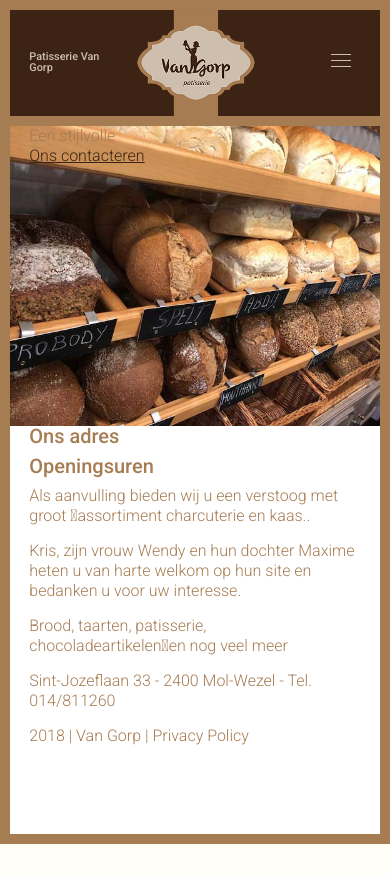
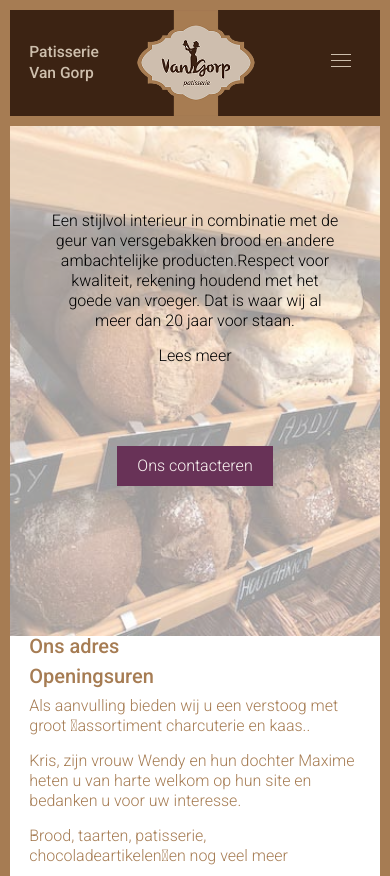
Before and after one commit to illutek/vangorp, a web app: file templates/html/index.html in a window 390 px wide. Shown: the top 876 px of the page. Before the commit the page ends 844 px from the top, so only its background shows below. Run offline with its HTML, style and script files only (its server is not run), Linux system fonts and the light colour scheme; style sheets or scripts are compiled from the project's sources.

Commit message:
hero region mobile

```diff
--- a/sass/01-base/_typography.scss
+++ b/sass/01-base/_typography.scss
@@ -25,7 +25,7 @@
 
 h1 {
   font: {
-    size: 2.8vw;
+    size: 4vw;
     weight: $fw-bold;
   }
   line-height: 100%;
--- a/sass/03-regions/_header.scss
+++ b/sass/03-regions/_header.scss
@@ -26,6 +26,19 @@
 
   &__name {
     grid-area: name;
+
+    &-first, &-last {
+      display: block;
+
+      @include mq(desktop) {
+        display: inline;
+      }
+    }
+
+    &-first {
+      margin-bottom: .5rem;
+    }
+
   }
 
   &__menu {
--- a/sass/03-regions/_hero.scss
+++ b/sass/03-regions/_hero.scss
@@ -3,13 +3,50 @@
 // ////////////////////////
 
 .hero {
-  min-height: 30rem;
+  position: relative;
   background: $brown;
   background: url(../images/hero--small.jpg) no-repeat center;
   background-size: cover;
+
+  &:before {
+    content: "";
+    position: absolute;
+    top: 0;
+    right: 0;
+    bottom: 0;
+    left: 0;
+    background: rgba(255, 255, 255, 0.6);
+    z-index: 1;
+  }
 
   @include mq(desktop) {
     min-height: 40rem;
   }
 
+  &__inner {
+    display: grid;
+    grid-template-columns: 1fr;
+    grid-template-rows: 1fr 2fr 2fr 1fr;
+    align-items: center;
+    grid-template-areas:
+      "."
+      "aboutus"
+      "cta"
+      ".";
+  }
+
+  &__aboutus {
+    color: $black;
+    padding: 0 2rem;
+    text-align: center;
+    grid-area: aboutus;
+    z-index: 2;
+    text-decoration: none;
+  }
+
+  &__cta {
+    grid-area: cta;
+    text-align: center;
+    z-index: 3;
+  }
 }
--- /dev/null
+++ b/sass/04-components/_btn.scss
@@ -0,0 +1,35 @@
+// /////////////////////////
+// @@ BUTTONS
+// ////////////////////////
+
+.btn {
+  &,
+  &:link,
+  &:visited {
+    @include btn(transparant, transparant);
+  }
+
+  @include hover();
+
+  &:active,
+  &:focus {
+    outline: none;
+    transform: translateY(-1px);
+    @include box-shadow;
+  }
+
+  &--purple {
+    @include btn($btn-purple...);
+  }
+
+  &--brown {
+    // mixin btn bundled with a list on _variables.scss
+    @include btn($btn-brown...);
+  }
+
+  &--full-width {
+    width: 100%;
+    text-align: center;
+  }
+
+}
--- a/sass/04-components/_components-dir.scss
+++ b/sass/04-components/_components-dir.scss
@@ -3,7 +3,7 @@
 // ////////////////////////
 
 @import "hamburger-menu";
-// @import 'btn';
+@import 'btn';
 // @import "images";
 // @import "read-more";
 // @import "titles";
--- a/templates/html/index.html
+++ b/templates/html/index.html
@@ -22,7 +22,10 @@
 
 
             <div class="site__logo"><img src="../../images/logo.png" alt=""></div>
-            <h1 class="site__name">Patisserie Van Gorp</h1>
+            <h1 class="site__name">
+              <span class="site__name-first">Patisserie </span>
+              <span class="site__name-last">Van Gorp</span>
+            </h1>
 
 
             <div class="menu-icon">
@@ -50,8 +53,16 @@
     <region class="hero">
       <div class="grid__container">
         <div class="grid__row">
+
           <div class="hero__inner">
-            <div class="hero__intro">Een stijlvolle</div>
+            <a href="#" class="hero__aboutus">
+              <!-- Block region about-us -->
+              <p>Een stijlvol interieur in combinatie met de geur van versgebakken brood en andere
+                ambachtelijke producten.Respect voor kwaliteit, rekening houdend met het goede van
+                vroeger. Dat is waar wij al meer dan 20 jaar voor staan.
+              </p>
+              <p>Lees meer</p>
+            </a>
             <div class="hero__cta">
               <a href="#" class="btn btn--purple">Ons contacteren</a>
             </div>
```
